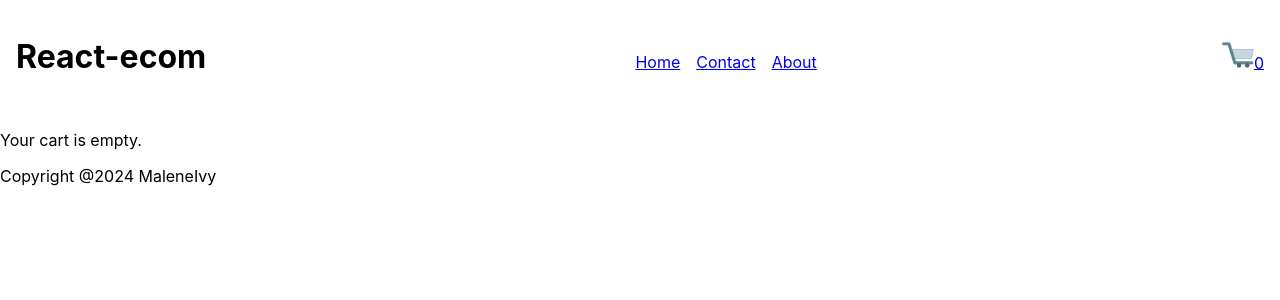
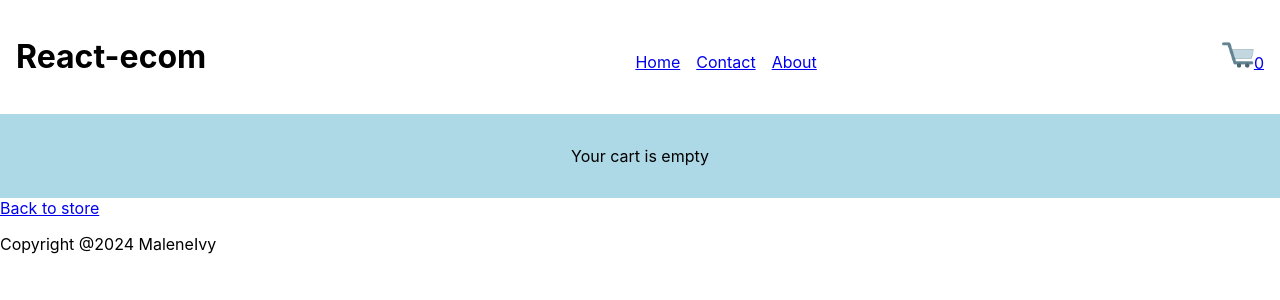
Before and after one commit to maleneivy/react-ecom, a React (Create React App) app: page /cart in a window 1280 px wide. Shown: the top 300 px of the page. Built offline with nearby package versions, Linux system fonts and the light colour scheme.

Commit message:
Added Message in CheckoutPage for displaying when cart is empty

```diff
--- a/src/index.css
+++ b/src/index.css
@@ -38,3 +38,7 @@ code {
 .error {
   background-color: red;
 }
+
+.info {
+  background-color: lightblue;
+}
--- a/src/pages/CheckoutPage/index.jsx
+++ b/src/pages/CheckoutPage/index.jsx
@@ -3,6 +3,7 @@ import { clearCart, removeFromCart, updateQuantity } from "../../components/Cart
 import { clearCheckedOutCart } from "../../components/Cart/checkedOutSlice";
 import { Link } from "react-router-dom";
 import { useCartFromLocalStorage } from "../../utils/localStorage/getCart";
+import Message from "../../components/Message";
 
 const CheckoutPage = () => {
     const dispatch = useDispatch();
@@ -47,7 +48,12 @@ const CheckoutPage = () => {
 
 
     if (cart.length === 0) {
-        return <p>Your cart is empty.</p>;
+        return (
+            <>
+            <Message text="Your cart is empty" type="info"/>
+            <Link to="/">Back to store</Link>
+            </>
+            )
     }
 
     return (
```
